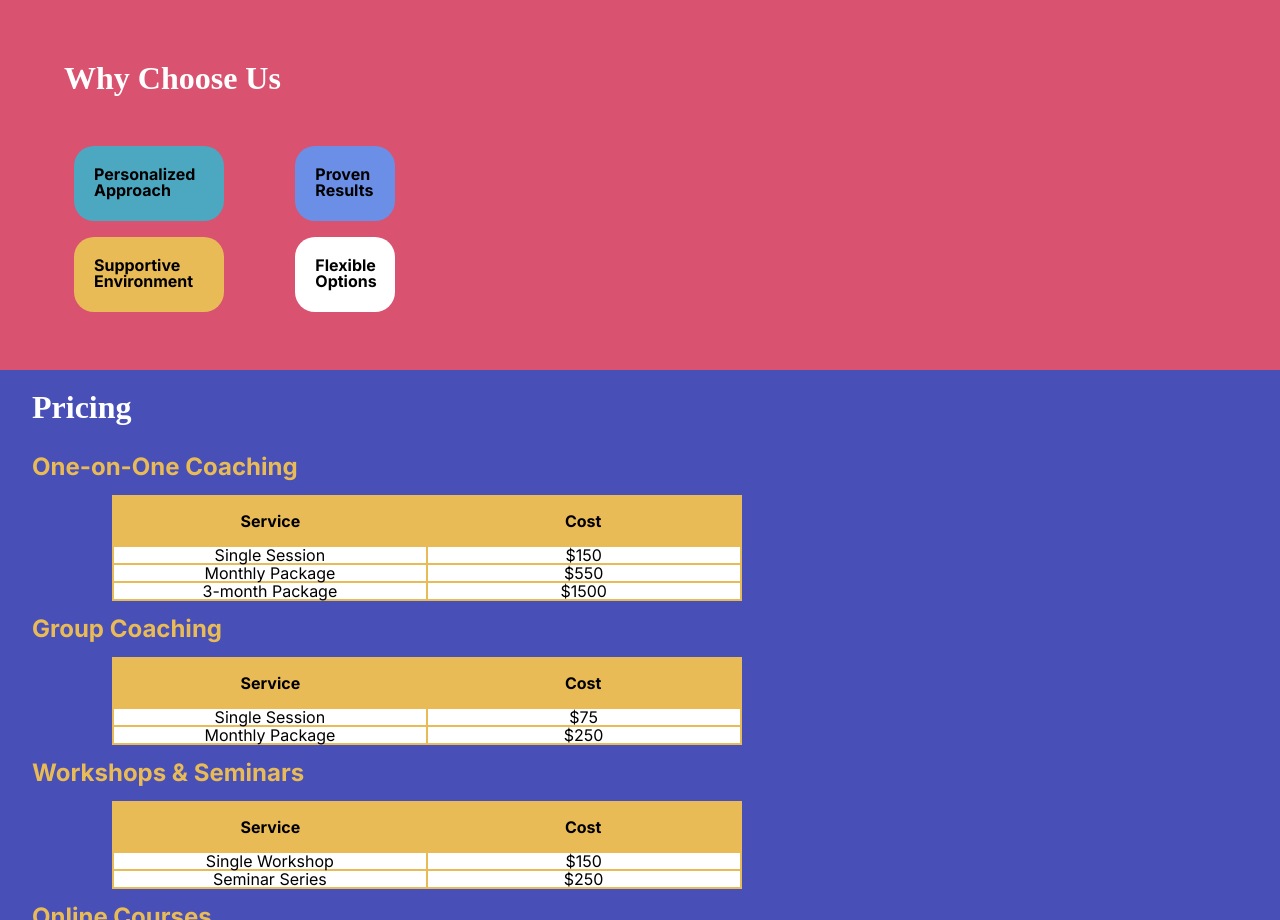
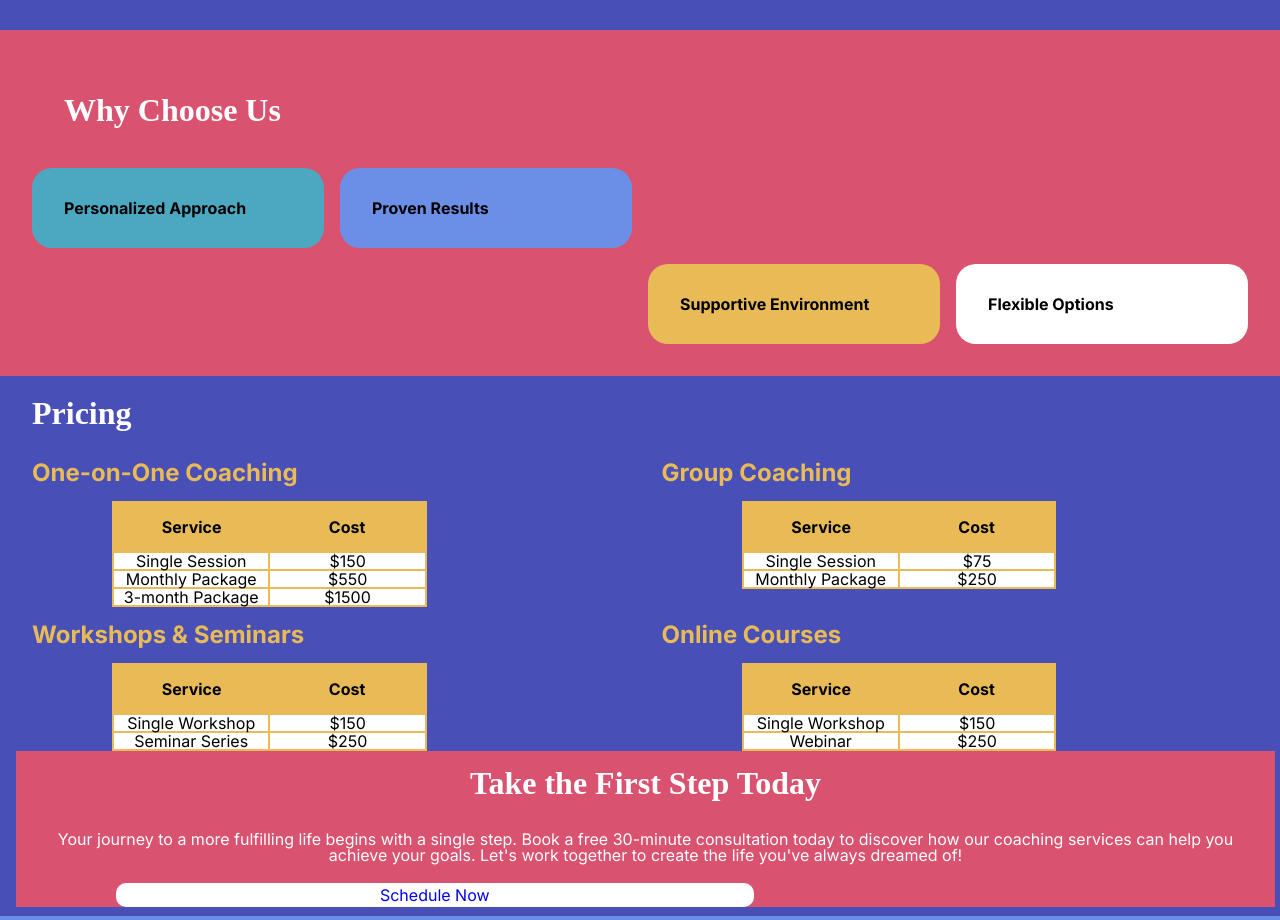
Before and after one commit to mgolingh/path-to-success, a plain HTML site: page index.html in a window 1280 px wide. Shown: the part 1880-2800 px from the top of the page. Drawn offline with Linux system fonts and the light colour scheme; a web font is replaced by a local one.

Commit message:
working fixes

```diff
--- a/index.html
+++ b/index.html
@@ -98,6 +98,7 @@
     <section class="priCes">
         <h2>Pricing</h2>
             <section class="sessionPrice">
+                <section id="first">
                     <h3>One-on-One Coaching</h3>
                     <table>
                         <thead>
@@ -126,6 +127,7 @@
                     </table>
                 </section>
 
+                <section id="second">
                     <h3>Group Coaching</h3>
                     <table>
                         <thead>
@@ -147,7 +149,9 @@
                             </tr>
                         </tbody>
                     </table>
+                </section>
 
+                <section id="third">
                         <h3>Workshops & Seminars</h3>
                         <table>
                             <thead>
@@ -169,7 +173,9 @@
                                 </tr>
                             </tbody>
                         </table>
+                </section>
 
+                <section id="fourth">
                     <h3>Online Courses</h3>
                     <table>
                         <thead>
@@ -192,6 +198,7 @@
                         </tbody>
                     </table>
                 </section>
+    </section>
 
     <section class="firstStep">
         <h2>Take the First Step Today</h2>
--- a/styles.css
+++ b/styles.css
@@ -74,10 +74,8 @@ table {
 /*----------GLOBAL STYLES (mobile first/small)----------*/
 
 h1{
-    font-family:var(--font-heading);
-    text-align: center;
-    font-size: var(--h1);
-    color:var(--White)
+    font-family: var(--font-heading);
+    font-size: var(--h1-size);
 }
 
 h2{
@@ -114,13 +112,16 @@ body{
     background-color: var(--Purple);
 }
 
-main {
-    justify-content:center;
 
 
+
+/*----------Small Header/Nav Block----------*/
+
+header h1{
+    text-align: center;
+    color:var(--White)
 }
 
-/*----------Small Header/Nav Block----------*/
 
 header{
     display:block;
@@ -161,13 +162,10 @@ nav{
     right:0px;
 }
 
-nav a visited{
-    color:var(--Lavender);
- }
-
-nav a hover{
-    color:var(--White);
- }
+nav h2{
+    font-family: var(--font-heading);
+    font-size: var(--NAV-h2);
+}
 
 nav>ul{
     display:none;
@@ -282,7 +280,6 @@ nav>ul{
 /*----------Small Choice Block----------*/
 
 .whyChoose{
-    display:table-row;
     background-color:var(--Pink);
     padding:2em;
 }
@@ -294,63 +291,46 @@ nav>ul{
 }
 
 .whyChoose ul{
+    display:grid;
     grid-template-columns: 1fr 1fr;
-    grid-template-rows: 1fr 1fr;
-    justify-content: center;
+    column-gap: 1em;
+    row-gap: 1em;
     background-color:var(--Pink);
-    padding:10px;
     font-family: var(--font-family);
     font-weight: bold;
 }
 
 
 #pa{
-    float:left;
-    box-sizing:border-box;
-    width:175px;
-    height:100px;
+    grid-column: 1/2;
+    grid-row: 1/2;
     background-color:var(--Teal);
-    padding:20px;
-    margin-left:2em;
-    margin-bottom: 1em;
     border-radius: 20px;
-    gap:5px;
+    padding:2em;
 }
 
 #pr{
-    float:right;
-    box-sizing:border-box;
-    width:175px;
-    height:100px;
-    margin-right:2em;
-    margin-bottom: 1em;
+    grid-column:2/3;
+    grid-row:1/2;
     background-color: var(--Lavender);
-    padding:20px;
     border-radius: 20px;
+    padding:2em;
 }
 
 #su{
-    float:left;
-    box-sizing:border-box;
-    width:175px;
-    height:100px;
-    margin-left:2em;
-    margin-bottom: 1em;
+    grid-column: 1/2;
+    grid-row: 2/3;
     background-color: var(--Yellow);
-    padding:20px;
     border-radius: 20px;
+    padding:2em;
 }
 
 #fl{
-    float:right;
-    box-sizing:border-box;
-    width:175px;
-    height:100px;
-    margin-right:2em;
-    margin-bottom: 1em;
+    grid-column:2/3;
+    grid-row:2/3;
     background-color: var(--White);
-    padding:20px;
     border-radius: 20px;
+    padding:2em;
 }
 
 /*----------Small Prices Block----------*/
@@ -410,6 +390,8 @@ td{
     background-color: var(--Pink);
     text-align: center;
     justify-content: center;
+    margin-top:1fr;
+    margin-left:0%;
 }
 
 .firstStep h2{
@@ -479,8 +461,6 @@ small a{
         padding-bottom:1em;
     }
 
-
-
     .oneOnone{
         grid-column-start: 1;
         grid-column-end: 2;
@@ -492,7 +472,7 @@ small a{
         background-color: var(--White);
         padding:20px;
         border-radius: 20px;
-}
+    }
 
     .careerCoaching{
         grid-column-start: 2;
@@ -606,66 +586,63 @@ small a{
 
     /*----------Med Why Choose us Block----------*/
 
-    .whyChoose{
+    .whyChoose ul{
         display:grid;
-        grid-template-columns: 2fr 1fr 2fr 1fr;
-        align-content: space-between;
-
-    }
-
-    .whyChoose h2{
-        grid-column-start: 1;
-        grid-column-end: 5;
-
-    }
-
-
-    .whyChoose ul{
-        background-color:var(--Pink);
-        font-family: var(--font-family);
-        font-weight: bold;
-    }
+        grid-template-columns:1fr 1fr 1fr 1fr;
+        }
 
 
     #pa{
-        grid-column-start: 1;
-        grid-column-end: 2;
-        width:150px;
-        height:75px;
-        box-sizing:border-box;
+       grid-column:1/2;
         background-color:var(--Teal);
         border-radius: 20px;
-
     }
 
     #pr{
-        grid-column-start: 2;
-        grid-column-end: 3;
-        width:100px;
-        height:75px;
-        box-sizing:border-box;
+        grid-column:2/3;
         background-color: var(--Lavender);
         border-radius: 20px;
     }
 
     #su{
-        grid-column-start: 3;
-        grid-column-end: 4;
-        width:150px;
-        height:75px;
-        box-sizing:border-box;
+        grid-column:3/4;
         background-color: var(--Yellow);
         border-radius: 20px;
     }
 
     #fl{
-        grid-column-start: 4;
-        grid-column-end: 5;
-        width:100px;
-        height:75px;
-        box-sizing:border-box;
+        grid-column:4/5;
         background-color: var(--White);
         border-radius: 20px;
     }
 
+    .prices{
+        margin-bottom:1fr;
+    }
+
+    .sessionPrice{
+        display:grid;
+        grid-template-columns: 1fr 1fr;
+    }
+
+    #first{
+        grid-column:1/2;
+        grid-row: 1/2;
+    }
+
+    #second{
+        grid-column: 2/3;
+        grid-row: 1/2;
+    }
+
+    #third{
+        grid-column:1/2;
+        grid-row: 2/3;
+    }
+
+    #fourth{
+        grid-column:2/3;
+        grid-row: 2/3;
+    }
+
 }
```
Lines whose indentation alone changed are shown as unchanged.
